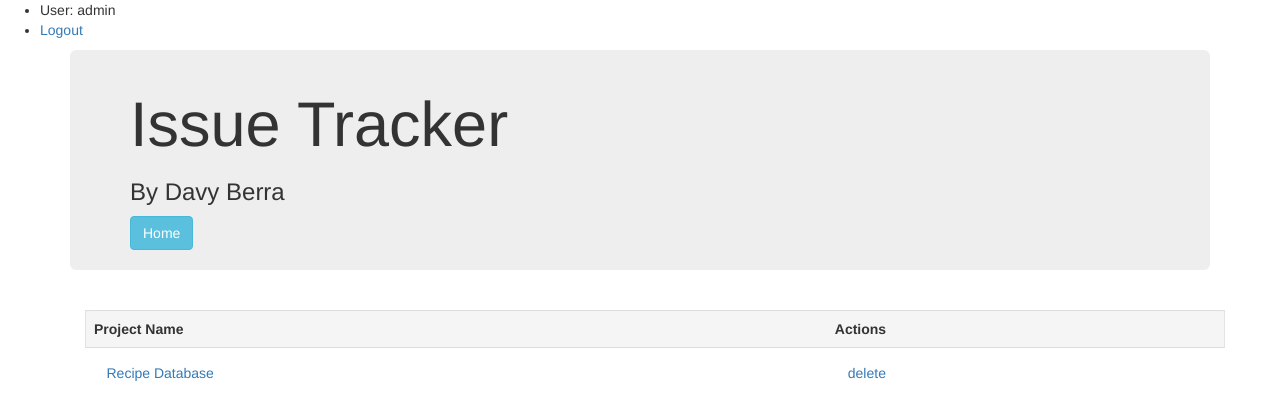
After one commit to davyberra/Django-React-Issue-Tracker, a Django app: page /projects/ in a window 1280 px wide. The commit adds this page. Shown: the top 420 px of the page. Run offline with Django 3.2, Linux system fonts and the light colour scheme; a user stored in the database is signed in; data comes from the database, SQL or seed files in the repository; both versions use the stored data as it was after the commit; some libraries are stand-ins or nearby versions.

Commit message:
added Project model

```diff
--- a/issue_tracker/admin.py
+++ b/issue_tracker/admin.py
@@ -1,6 +1,7 @@
 from django.contrib import admin
 
-from .models import Issue
+from .models import Issue, Project
 
 # Register your models here.
 admin.site.register(Issue)
+admin.site.register(Project)
--- a/issue_tracker/models.py
+++ b/issue_tracker/models.py
@@ -3,6 +3,13 @@ from django.contrib.auth.models import User
 
 # Create your models here.
 
+
+class Project(models.Model):
+    project_name = models.CharField(max_length=30)
+    user = models.ForeignKey(User, on_delete=models.SET_NULL, null=True, blank=True)
+
+    def __str__(self):
+        return self.project_name
 
 class Issue(models.Model):
     CRITICAL = 'Critical'
@@ -23,6 +30,7 @@ class Issue(models.Model):
         default=LOW,
     )
     user = models.ForeignKey(User, on_delete=models.SET_NULL, null=True, blank=True)
+    project = models.ForeignKey(Project, on_delete=models.SET_NULL, null=True, blank=True)
     # priority_mappings = {
     #     'Critical': 'danger',
     #     'High': 'warning',
--- a/issue_tracker/templates/issue_tracker/IndexView.html
+++ b/issue_tracker/templates/issue_tracker/IndexView.html
@@ -29,5 +29,8 @@
             {% endif %}
         {% endfor %}
     </table>
+    {% for project in object_list %}
+        <p>{{ project.project_name }}</p>
+    {% endfor %}
 </div>
 {% endblock %}
--- /dev/null
+++ b/issue_tracker/templates/issue_tracker/ProjectView.html
@@ -0,0 +1,24 @@
+{% extends "registration/base.html" %}
+
+{% load static %}
+
+{% block title %}Issue Tracker - Projects{% endblock %}
+
+{% block content %}
+<div class="container">
+    <table class="table table-hover">
+        <tr class="well well-sm">
+            <th>Project Name</th>
+            <th>Actions</th>
+        </tr>
+        {% for project in object_list %}
+            {% if project.user == user %}
+                <tr>
+                    <td><a href="/{{ project.id }}/issues" class="btn btn-link" role="button">{{ project.project_name }}</a></td>
+                    <td><a href="/{{ project.id }}/delete" class="btn btn-link" role="button">delete</a></td>
+                </tr>
+            {% endif %}
+        {% endfor %}
+    </table>
+</div>
+{% endblock %}
--- a/issue_tracker/urls.py
+++ b/issue_tracker/urls.py
@@ -2,10 +2,11 @@ from django.urls import path
 from . import views
 
 urlpatterns = [
-    path('', views.IndexView.as_view(), name='index'),
+    path('<slug:pk>/issues', views.IndexView.as_view(), name='index'),
     path('get_name', views.get_name, name='get_name'),
     path('new_issue/', views.new_issue, name='new_issue'),
     path('success/', views.success_view, name='success'),
     path('<id>/delete', views.delete_view, name='delete'),
-    path('create_user/', views.create_user, name='create_user')
+    path('create_user/', views.create_user, name='create_user'),
+    path('projects/', views.ProjectView.as_view(), name='project'),
 ]
--- a/issue_tracker/views.py
+++ b/issue_tracker/views.py
@@ -3,7 +3,7 @@ from django.http import HttpResponseRedirect, HttpResponse
 from django.views import generic
 from django.utils import timezone
 
-from .models import Issue
+from .models import Issue, Project
 from .forms import NameForm, IssueForm, CreateUserForm
 from django.contrib.auth.decorators import login_required
 from django.contrib.auth.mixins import LoginRequiredMixin
@@ -26,10 +26,21 @@ def get_name(request):
 #     return HttpResponse("This is the index page of the Issue Tracker app.")
 
 
+class IndexView(LoginRequiredMixin, generic.DetailView):
 
-class IndexView(LoginRequiredMixin, generic.ListView):
+
     template_name = "issue_tracker/IndexView.html"
     model = Issue
+
+    def get_context_data(self, **kwargs):
+        context = super().get_context_data()
+        context['projects'] = Project.objects.all()
+        return context
+
+
+class ProjectView(LoginRequiredMixin, generic.ListView):
+    template_name = "issue_tracker/ProjectView.html"
+    model = Project
 
 
 @login_required
@@ -76,7 +87,7 @@ def success_view(request):
         'num_visits': num_visits,
     }
 
-    return render(request, 'issue_tracker/success_view.html', context=context)
+    return render(request, 'issue_tracker/success_view.html')
 
 
 @login_required
```
Also changed, not shown: db.sqlite3, issue_tracker/migrations/0004_auto_20210214_1400.py (added).
